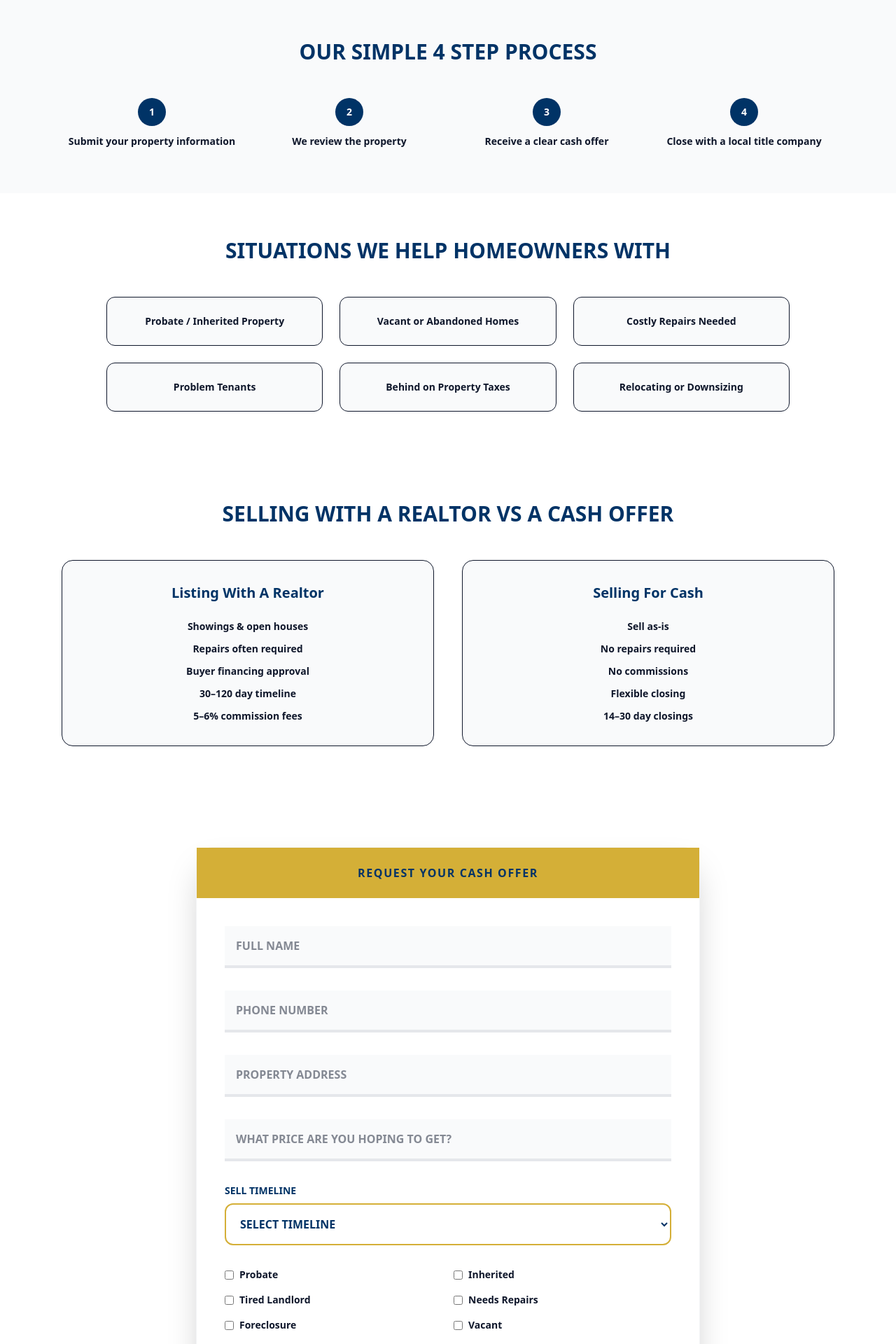
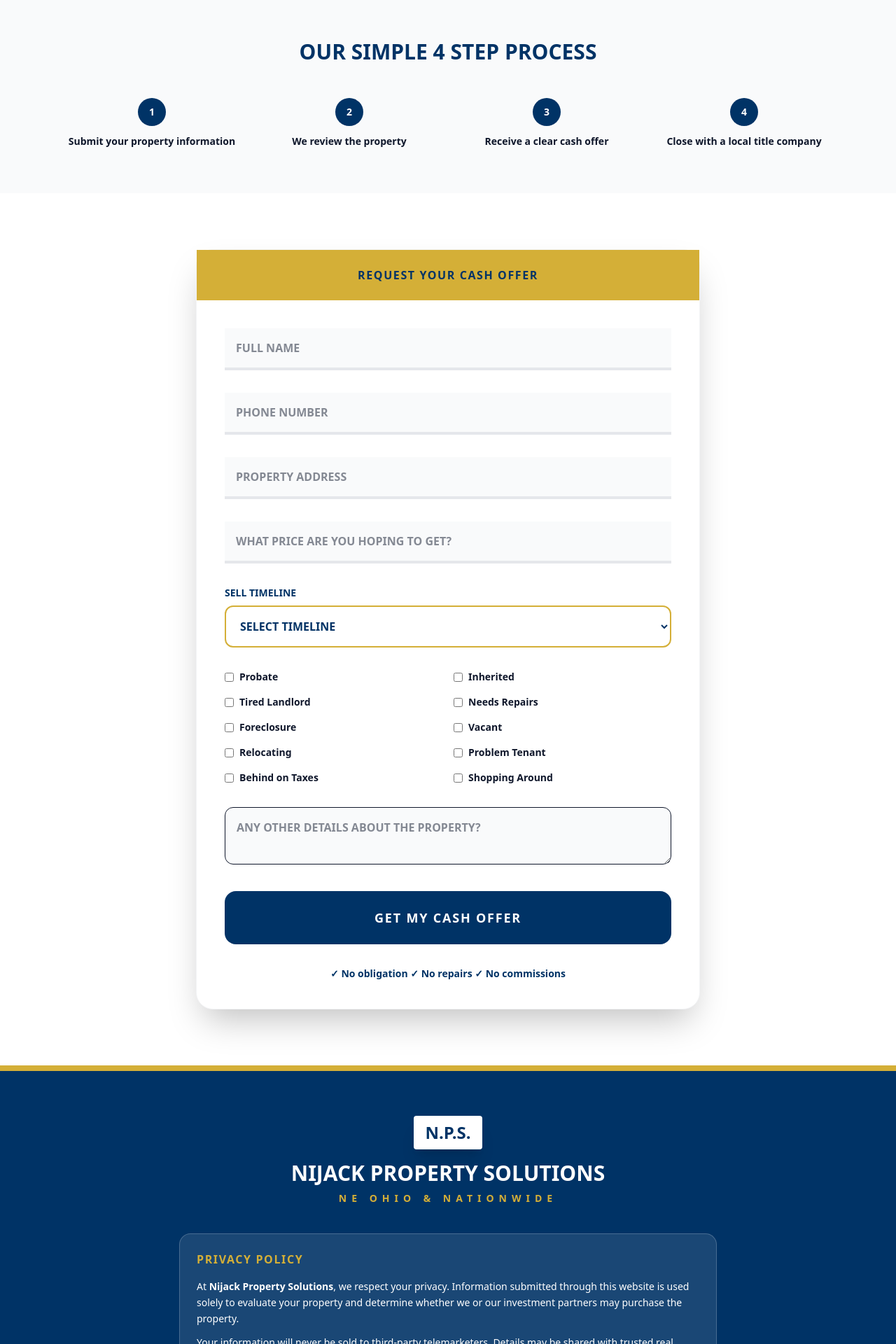
Before and after one commit to nijackacquisitions56/nijack-property-solutions, a React (Vite) app: page / in a window 1280 px wide. Shown: the part 880-2800 px from the top of the page at 70% size. Built offline with nearby package versions, Linux system fonts and the light colour scheme.

Commit message:
Update App.jsx

```diff
--- a/src/App.jsx
+++ b/src/App.jsx
@@ -14,15 +14,18 @@ const NijackSite = () => {
               <span className="text-[#D4AF37] font-bold text-[10px] tracking-[0.3em] uppercase mt-1">SOLUTIONS</span>
             </div>
           </div>
+
           <a href="tel:3303319070" className="bg-[#003366] text-white px-6 py-2 rounded-full font-black text-sm hover:bg-[#D4AF37] transition-all shadow-lg">
             330-331-9070
           </a>
         </div>
       </nav>
 
+
       {/* HERO */}
       <section className="bg-[#003366] text-white pt-10 pb-16 border-b-8 border-[#D4AF37]">
         <div className="max-w-6xl mx-auto px-6 text-center">
+
           <p className="text-[#D4AF37] font-black uppercase tracking-[0.3em] text-xs mb-4 italic">
             NE Ohio & Nationwide Investment Solutions
           </p>
@@ -38,20 +41,23 @@ const NijackSite = () => {
 
           <div className="inline-flex items-center bg-white/10 border border-white/20 px-6 py-2 rounded-full">
             <p className="text-sm font-black uppercase tracking-[0.1em]">
-              Typical Closing Timeline: 14 - 30 Days
+              Typical Closing Timeline: 14 – 30 Days
             </p>
           </div>
+
         </div>
       </section>
 
-      {/* VIDEO */}
+
+      {/* VIDEO PLACEHOLDER */}
       <section className="max-w-3xl mx-auto px-6 -mt-10 mb-16">
         <div className="bg-black rounded-2xl aspect-video shadow-2xl flex items-center justify-center">
           <p className="text-white font-black uppercase">Video Placeholder</p>
         </div>
       </section>
 
-      {/* 4 STEP PROCESS */}
+
+      {/* PROCESS */}
       <section className="bg-gray-50 py-16 text-center">
         <div className="max-w-6xl mx-auto px-6">
 
@@ -86,60 +92,6 @@ const NijackSite = () => {
         </div>
       </section>
 
-      {/* SITUATIONS */}
-      <section className="py-16 text-center bg-white">
-        <div className="max-w-5xl mx-auto px-6">
-
-          <h2 className="text-[#003366] font-black text-3xl uppercase mb-12">
-            Situations We Help Homeowners With
-          </h2>
-
-          <div className="grid md:grid-cols-3 gap-6 text-sm font-bold">
-
-            <div className="bg-gray-50 p-6 rounded-xl border">Probate / Inherited Property</div>
-            <div className="bg-gray-50 p-6 rounded-xl border">Vacant or Abandoned Homes</div>
-            <div className="bg-gray-50 p-6 rounded-xl border">Costly Repairs Needed</div>
-            <div className="bg-gray-50 p-6 rounded-xl border">Problem Tenants</div>
-            <div className="bg-gray-50 p-6 rounded-xl border">Behind on Property Taxes</div>
-            <div className="bg-gray-50 p-6 rounded-xl border">Relocating or Downsizing</div>
-
-          </div>
-
-        </div>
-      </section>
-
-      {/* REALTOR VS CASH */}
-      <section className="max-w-6xl mx-auto px-6 py-16 text-center">
-        <h2 className="text-[#003366] text-3xl font-black uppercase mb-12">
-          Selling With A Realtor vs A Cash Offer
-        </h2>
-
-        <div className="grid md:grid-cols-2 gap-10">
-
-          <div className="bg-gray-50 p-8 rounded-2xl border">
-            <h3 className="font-black text-xl mb-6 text-[#003366]">Listing With A Realtor</h3>
-            <ul className="space-y-3 text-sm font-bold">
-              <li>Showings & open houses</li>
-              <li>Repairs often required</li>
-              <li>Buyer financing approval</li>
-              <li>30–120 day timeline</li>
-              <li>5–6% commission fees</li>
-            </ul>
-          </div>
-
-          <div className="bg-gray-50 p-8 rounded-2xl border">
-            <h3 className="font-black text-xl mb-6 text-[#003366]">Selling For Cash</h3>
-            <ul className="space-y-3 text-sm font-bold">
-              <li>Sell as-is</li>
-              <li>No repairs required</li>
-              <li>No commissions</li>
-              <li>Flexible closing</li>
-              <li>14–30 day closings</li>
-            </ul>
-          </div>
-
-        </div>
-      </section>
 
       {/* FORM */}
       <section className="py-20">
@@ -163,8 +115,10 @@ const NijackSite = () => {
 
               <input type="text" placeholder="WHAT PRICE ARE YOU HOPING TO GET?" className="w-full bg-gray-50 border-b-4 border-gray-200 p-4 font-black uppercase"/>
 
+
               {/* SELL TIMELINE */}
               <div>
+
                 <label className="font-black text-sm text-[#003366] uppercase mb-2 block">
                   SELL TIMELINE
                 </label>
@@ -176,11 +130,13 @@ const NijackSite = () => {
                   <option>30 Days</option>
                   <option>60 Days</option>
                   <option>90 Days</option>
-                  <option>3-6 Months</option>
+                  <option>3–6 Months</option>
                   <option>Just Exploring</option>
 
                 </select>
+
               </div>
+
 
               {/* MOTIVATION */}
               <div className="grid grid-cols-2 gap-4">
@@ -227,10 +183,12 @@ const NijackSite = () => {
         </div>
       </section>
 
+
       {/* FOOTER */}
       <footer className="bg-[#003366] py-16 text-white border-t-8 border-[#D4AF37] text-center">
 
         <div className="flex flex-col mb-10 items-center">
+
           <div className="bg-white text-[#003366] font-black px-4 py-2 rounded mb-4 text-2xl shadow-xl">
             N.P.S.
           </div>
@@ -242,18 +200,41 @@ const NijackSite = () => {
           <span className="text-[#D4AF37] font-bold text-sm tracking-[0.5em] uppercase mt-2">
             NE Ohio & Nationwide
           </span>
+
         </div>
 
-        <div className="flex flex-col gap-4 font-black uppercase tracking-widest px-6">
-          <span className="text-[#D4AF37]">330-331-9070</span>
-          <span className="text-[#D4AF37] break-all">
-            nicole@nijackpropertysolutions.com
-          </span>
 
-          <p className="text-sm opacity-40 mt-10 italic">
-            © 2026 NIJACK PROPERTY SOLUTIONS
+        {/* PRIVACY POLICY */}
+        <div className="max-w-3xl mx-auto bg-white/10 border border-white/20 rounded-2xl p-6 text-left">
+
+          <h4 className="text-[#D4AF37] font-black uppercase tracking-widest mb-4">
+            Privacy Policy
+          </h4>
+
+          <p className="text-sm leading-relaxed mb-3">
+            At <strong>Nijack Property Solutions</strong>, we respect your privacy.
+            Information submitted through this website is used solely to evaluate your property
+            and determine whether we or our investment partners may purchase the property.
           </p>
+
+          <p className="text-sm leading-relaxed mb-3">
+            Your information will never be sold to third-party telemarketers.
+            Details may be shared with trusted real estate investment partners only when necessary
+            to evaluate or complete a potential purchase.
+          </p>
+
+          <p className="text-sm leading-relaxed italic opacity-80">
+            Nijack Property Solutions is a real estate investment company based in Northeast Ohio.
+            We are not licensed real estate agents and do not charge commissions.
+            We may purchase properties directly or assign purchase contracts to qualified investment partners.
+          </p>
+
         </div>
+
+
+        <p className="text-sm opacity-40 mt-10 italic">
+          © 2026 NIJACK PROPERTY SOLUTIONS
+        </p>
 
       </footer>
 
```
